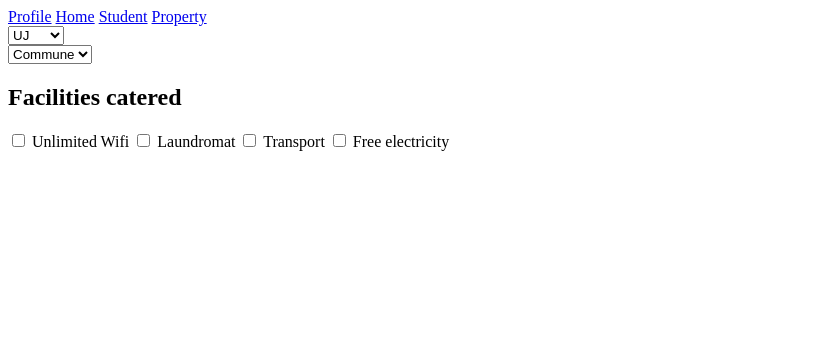
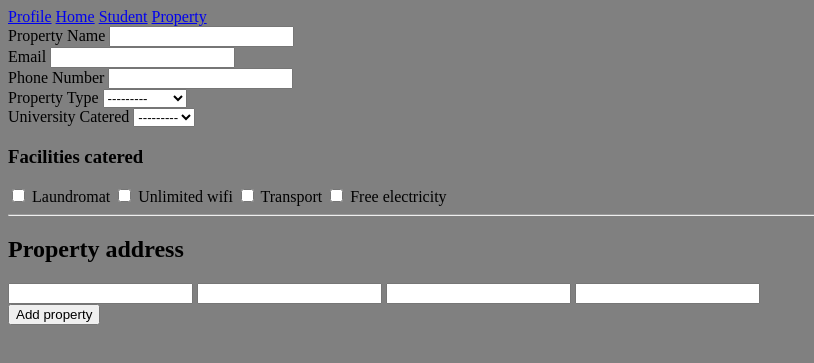
Before and after one commit to TheProgrammer2360/spc_test_site, a Django app: page /users/add_property in a window 1280 px wide. Shown: the top 363 px of the page, without its empty margins (0-814 px from the left). Run offline with Django 3.2, Linux system fonts and the light colour scheme.

Commit message:
added property form

```diff
--- a/main_website/static/main_website/styles.css
+++ b/main_website/static/main_website/styles.css
@@ -1 +1,4 @@
 /* this is where u will style the body and the navbar, as well the login and log page*/
+body {
+    background-color:gray;
+}
--- a/users/forms.py
+++ b/users/forms.py
@@ -1,5 +1,6 @@
 from django import forms
-
+from django.forms import ModelForm
+from .models import AddProperty
 
 class UploadPicture(forms.Form):
     profile_picture = forms.ImageField()
@@ -19,48 +20,34 @@ class UploadProofOfRegistration(forms.Form):
 # form for adding the property
 
 
-PROPERTY_CHOICES = (
-        ("COMMUNE", "Commune"),
-        ("APARTMENT", "Apartment"),
-        ("FLAT", "flat")
-)
-
-UNIVERSITY_CHOICES = (
-    ("UJ", "UJ"),
-    ("NWU", "NWU"),
-    ("TUT", "TUT"),
-    ("WITS", "WITS"),
-    ("UP", "WITS"),
-    ("CUT", "CUT"),
-    ("VUT", "VUT"),
-    ("UWC", "UWC"),
-    ("UFS", "UFS"),
-)
-
-
-class AddProperty(forms.Form):
-    property_email = forms.CharField(widget=forms.EmailInput(attrs={
-        "placeholder": "email",
-    }))
-    property_phone_number = forms.CharField(widget=forms.NumberInput(attrs={
-        "placeholder": "Phone number",
-    }))
-
-    property_type = forms.CharField(widget=forms.Select(choices=PROPERTY_CHOICES))
-    university_catered = forms.CharField(widget=forms.Select(choices=UNIVERSITY_CHOICES))
-    #  all the universities catered for
-    facility_wifi = forms.BooleanField(widget=forms.CheckboxInput(attrs={
-        "id": "wifi"
-    }))
-    facility_laundromat = forms.BooleanField(widget=forms.CheckboxInput(attrs={
-        "id": "laundromat",
-    }))
-    facility_transport = forms.BooleanField(widget=forms.CheckboxInput(attrs={
-        "id": "transport",
-    }))
-    facility_free_electricity = forms.BooleanField(widget=forms.CheckboxInput(attrs={
-        "id": "free-electricity",
-    }))
+class AddPropertyForm(ModelForm):
+    class Meta:
+        model = AddProperty
+        fields = ["property_name", "phone_number", "email", "property_type", "university_catered", "street", "town",
+                  "city", "postal_code", "province", "laundromat", "unlimited_wifi", "transport", "free_electricity"]
+# class AddProperty(forms.Form):
+#     property_email = forms.CharField(widget=forms.EmailInput(attrs={
+#         "placeholder": "email",
+#     }))
+#     property_phone_number = forms.CharField(widget=forms.NumberInput(attrs={
+#         "placeholder": "Phone number",
+#     }))
+#
+#     property_type = forms.ModelChoiceField(widget=forms.CheckboxSelectMultiple, choices=PROPERTY_CHOICES)
+#     university_catered = forms.CharField(widget=forms.Select(choices=UNIVERSITY_CHOICES))
+#     #  all the universities catered for
+#     facility_wifi = forms.BooleanField(widget=forms.CheckboxInput(attrs={
+#         "id": "wifi"
+#     }))
+#     facility_laundromat = forms.BooleanField(widget=forms.CheckboxInput(attrs={
+#         "id": "laundromat",
+#     }))
+#     facility_transport = forms.BooleanField(widget=forms.CheckboxInput(attrs={
+#         "id": "transport",
+#     }))
+#     facility_free_electricity = forms.BooleanField(widget=forms.CheckboxInput(attrs={
+#         "id": "free-electricity",
+#     }))
 
 # Form to register The property owner
 
--- a/users/models.py
+++ b/users/models.py
@@ -1,6 +1,7 @@
 from django.db import models
 from django.contrib.auth.models import User
 # Create your models here.
+
 
 class Student(models.Model):
     user = models.OneToOneField(User, null=True, on_delete=models.CASCADE)
@@ -11,7 +12,43 @@ class Profiles(models.Model):
     profile_picture = models.ImageField(upload_to="images/", null=True)
     user = models.OneToOneField(User, null=True, on_delete=models.CASCADE)
 
-# model the id document
+
 class Identity(models.Model):
     user = models.OneToOneField(User, null=True, on_delete=models.CASCADE)
     document = models.FileField(upload_to="documents/", null=True)
+
+
+PROPERTY_CHOICES = (
+        ("COMMUNE", "Commune"),
+        ("APARTMENT", "Apartment"),
+        ("FLAT", "flat")
+)
+UNIVERSITY_CHOICES = (
+    ("UJ", "UJ"),
+    ("NWU", "NWU"),
+    ("TUT", "TUT"),
+    ("WITS", "WITS"),
+    ("UP", "WITS"),
+    ("CUT", "CUT"),
+    ("VUT", "VUT"),
+    ("UWC", "UWC"),
+    ("UFS", "UFS"),
+)
+
+
+class AddProperty(models.Model):
+    user = models.OneToOneField(User, null=True, on_delete=models.CASCADE)
+    property_name = models.CharField(max_length=25)
+    phone_number = models.CharField(max_length=10)
+    email = models.EmailField()
+    property_type = models.CharField(max_length=9, choices=PROPERTY_CHOICES)
+    university_catered = models.CharField(max_length=4, choices=UNIVERSITY_CHOICES)
+    street = models.CharField(max_length=50)
+    town = models.CharField(max_length=50)
+    city = models.CharField(max_length=50)
+    postal_code = models.CharField(max_length=4)
+    province = models.CharField(max_length=20)
+    laundromat = models.BooleanField()
+    unlimited_wifi = models.BooleanField()
+    transport = models.BooleanField()
+    free_electricity = models.BooleanField()
--- a/users/templates/users/add_property.html
+++ b/users/templates/users/add_property.html
@@ -1,22 +1,45 @@
 {% extends 'main_website/layout.html' %} {% block body %}
-    <form>
+    <form method="post" action="">
         <div>
-            {{form.university_catered}}
-            <label for="university_catered"></label>
+            <label>Property Name</label>
+            {{form.property_name}}
         </div>
         <div>
+            <label>Email</label>
+            {{form.email}}
+        </div>
+        <div>
+            <label>Phone Number</label>
+            {{form.phone_number}}
+        </div>
+        <div>
+            <label>Property Type</label>
             {{form.property_type}}
         </div>
         <div>
-            <h2>Facilities catered</h2>
-            {{form.facility_wifi}}
-            <label for="wifi">Unlimited Wifi</label>
-            {{form.facility_laundromat}}
-            <label for="laundromat">Laundromat</label>
-            {{form.facility_transport}}
-            <label for="transport">Transport</label>
-            {{form.facility_free_electricity}}
-            <label for="free-electricity">Free electricity</label>
+            <label>University Catered</label>
+            {{form.university_catered}}
         </div>
+        <div>
+            <h3>Facilities catered</h3>
+            {{form.laundromat}}
+            <label for="id_laundromat">Laundromat</label>
+            {{form.unlimited_wifi}}
+            <label for="id_unlimited_wifi">Unlimited wifi</label>
+            {{form.transport}}
+            <label for="id_transport">Transport</label>
+            {{form.free_electricity}}
+            <label for="free_electricity" >Free electricity</label>
+        </div>
+        <hr>
+        <div>
+            <h2>Property address</h2>
+            {{form.street}}
+            {{form.town}}
+            {{form.postal_code}}
+            {{form.province}}
+        </div>
+        <input type="submit" value="Add property">
     </form>
+
 {% endblock %}
--- a/users/views.py
+++ b/users/views.py
@@ -4,7 +4,8 @@ from django.urls import reverse
 from django.contrib.auth.models import User, Permission
 from django.contrib.auth import  authenticate, logout, login
 from .models import Student, Profiles, Identity
-from .forms import UploadPicture, UploadID, UploadBursaryLetter, UploadProofOfRegistration, PropertyGeneralInfo, AddProperty
+from .forms import UploadPicture, UploadID, UploadBursaryLetter, UploadProofOfRegistration, PropertyGeneralInfo
+from .forms import AddPropertyForm
 from django.contrib.auth.decorators import login_required, permission_required
 from django.contrib.contenttypes.models import ContentType
 from django.db import IntegrityError
@@ -65,7 +66,7 @@ def account_creation_type(request):
 
 
 def add_property(request):
-    form_data = AddProperty()
+    form_data = AddPropertyForm()
     return render(request, "users/add_property.html", {
         "form": form_data
     })
@@ -80,13 +81,15 @@ def id_upload(request):
             save_id_document = Identity(user=request.user, document=form.cleaned_data["id_document"])
             save_id_document.save()
             # returning user to their profile
-            return render(request, "users/index.html",{
+            return render(request, "users/index.html", {
                 "id_upload_message": "You have successfully uploaded your ID",
-                "UploadPicture" : UploadPicture(),
+                "UploadPicture": UploadPicture(),
                 "bursary_letter": UploadBursaryLetter(),
                 "proof_of_registration": UploadProofOfRegistration,
                 "id": UploadID,
             })
+
+
 def view_id_document(request):
     print(request.user.identity.document.url)
     return render(request, "users/view_id_document.html",{
```
Also changed, not shown: main_website/static/main_website/index.js (added).
